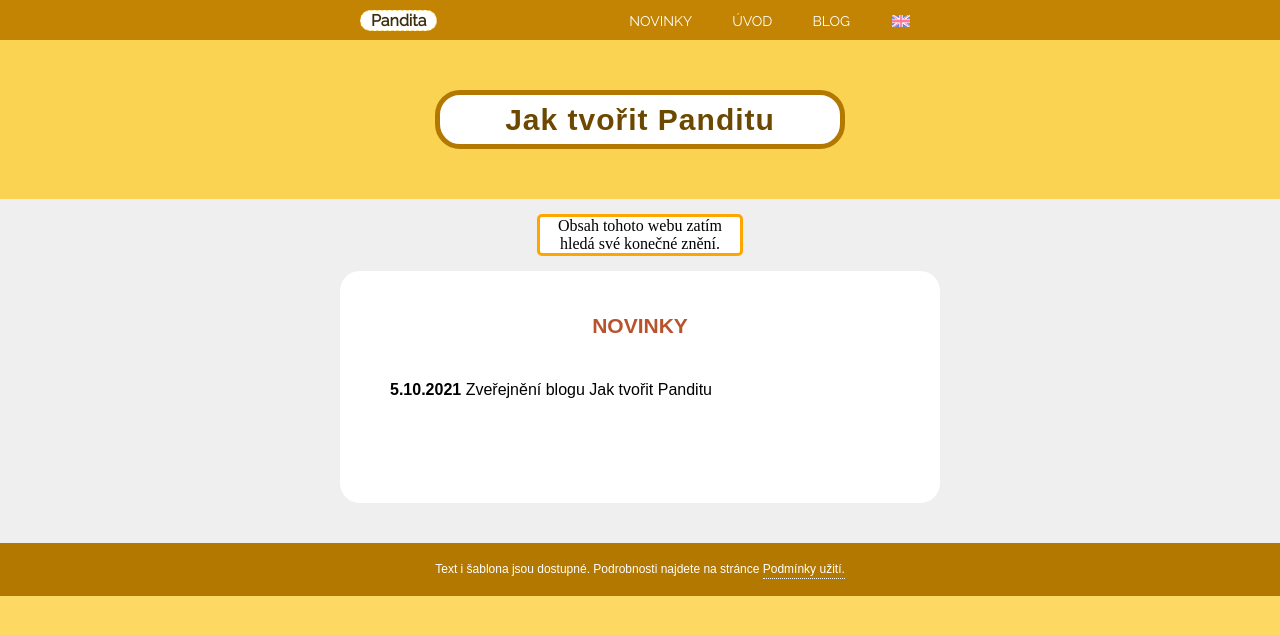
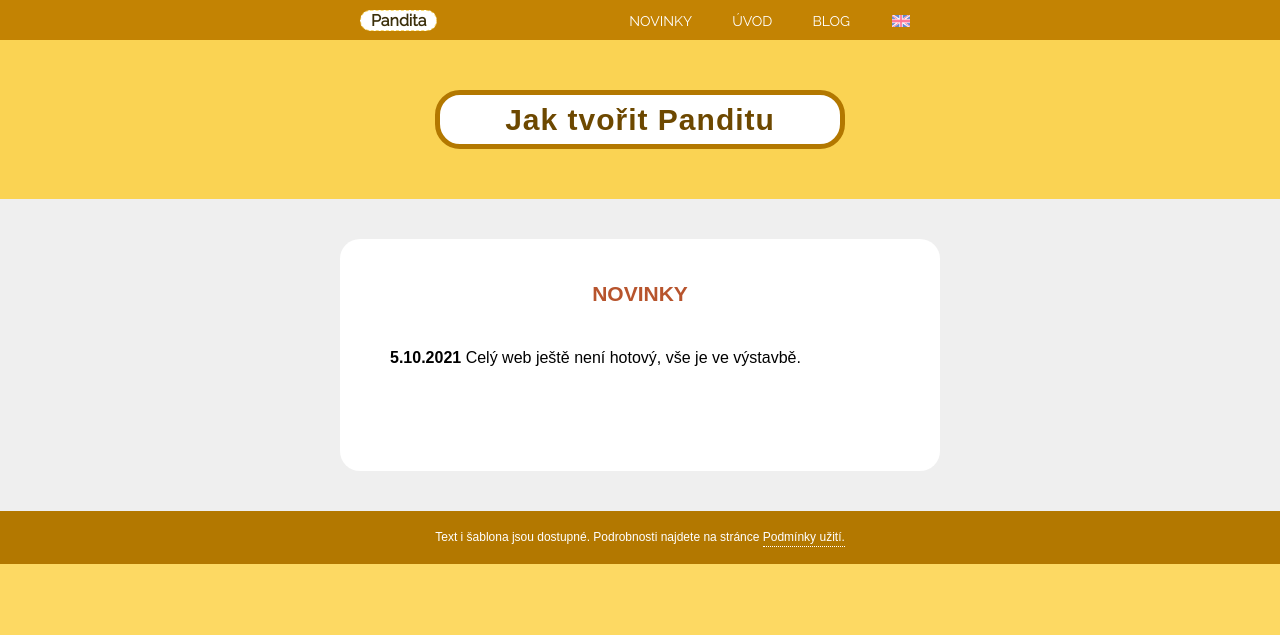
Before and after one commit to Borek78/jak-tvorit-panditu, a Jekyll site: the page built from novinky.md, in a window 1280 px wide. Shown: the top 635 px of the page. Built offline with Jekyll 4.4.1, drawn with Linux system fonts in a browser that asks for light colours.

```diff
--- a/css/template-style.css
+++ b/css/template-style.css
@@ -22,7 +22,7 @@
   border-radius: 5px;
   text-align: center;
   border: 3px solid orange;
-  display: block;
+  display: none;
 
   margin-bottom: 15px;
 }
--- a/css/text-area-style.css
+++ b/css/text-area-style.css
@@ -84,6 +84,5 @@ h4 {
   padding-top: 40px;
   padding-bottom: 40px;
   background-color: #efefef;
-
-  padding-top: 10px;
+  padding-top: 40px;
 }
--- a/novinky.md
+++ b/novinky.md
@@ -5,4 +5,4 @@ title: Jak tvořit titulky - návod na tvorbu titulků i s příklady
 
 # NOVINKY
 
-<b>5.10.2021</b> Zveřejnění blogu Jak tvořit Panditu
+<b>5.10.2021</b> Celý web ještě není hotový, vše je ve výstavbě.
```
Also changed, not shown: index.md (+17 -7 lines), opravneni-k-uziti-obsahu-youtube-kanalu-pandita-cz.md (renamed from opravneni-k-pouziti-obsahu-youtube-kanalu-pandita-cz.md, +1 -1 lines), podminky-uziti.md (renamed from podminky-uziti-webu-jak-tvorit-panditu.md).
